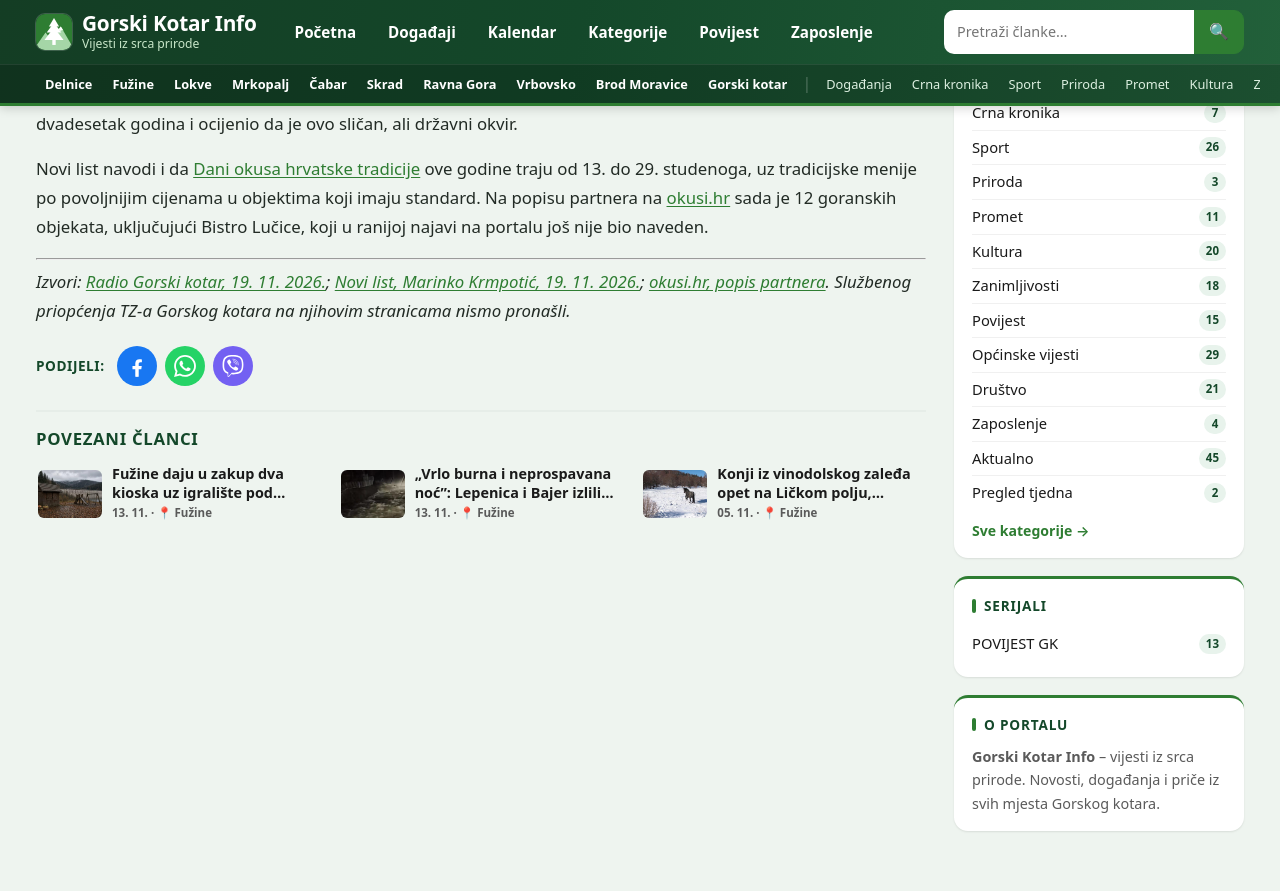
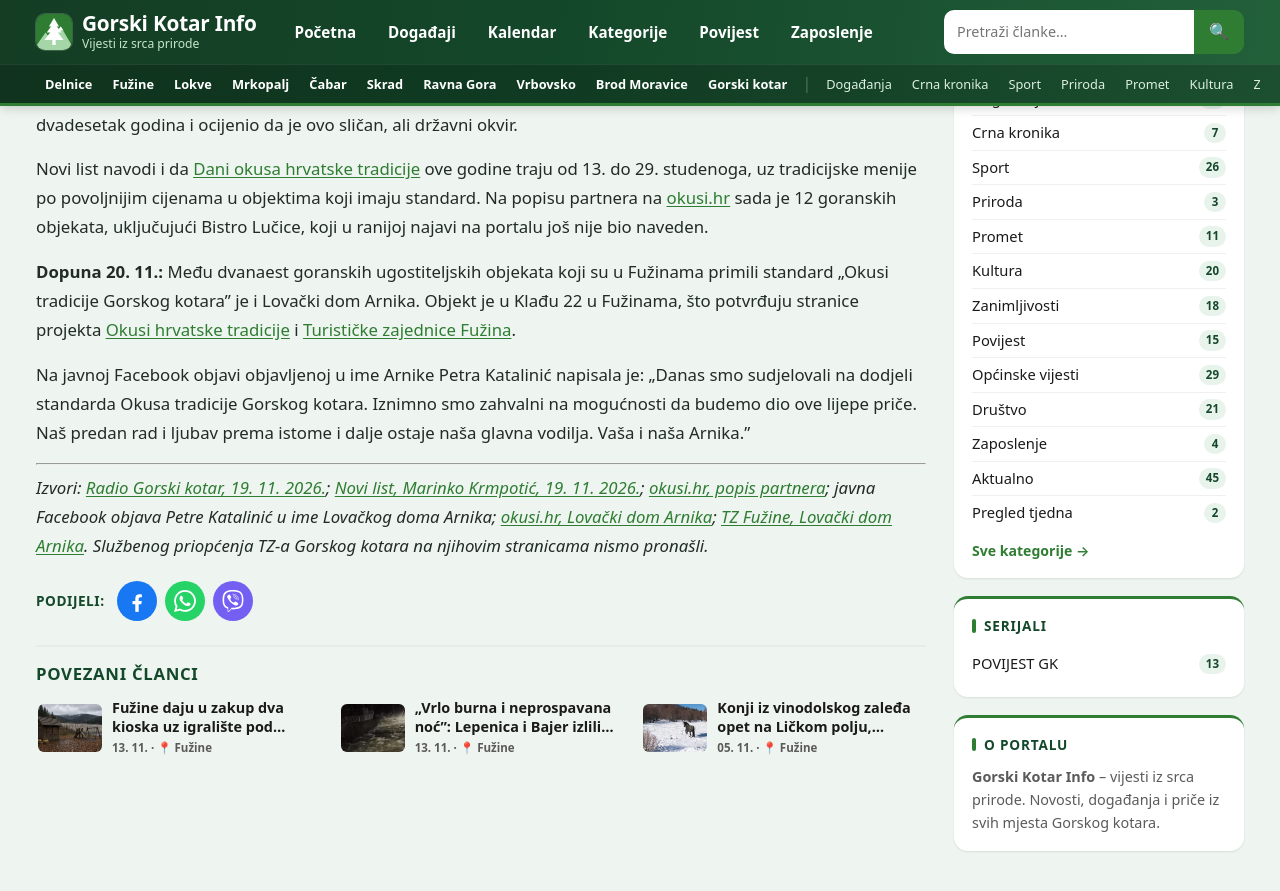
Before and after one commit to MojGK/gorski-kotar.info, a Jekyll site: the page built from _posts/2026-11-20-okusi-tradicije-gorski-kotar-12.md, in a window 1280 px wide and 900 px high, scrolled down 1606 px. Shown: the top 891 px of the window. Built offline with Jekyll 4.4.1, drawn with Linux system fonts in a browser that asks for light colours; some of the changed text lies outside the part shown.

Commit message:
Dopuna: Lovački dom Arnika zahvalio na standardu Okusi tradicije

```diff
--- a/_posts/2026-11-20-okusi-tradicije-gorski-kotar-12.md
+++ b/_posts/2026-11-20-okusi-tradicije-gorski-kotar-12.md
@@ -2,6 +2,7 @@
 layout: post
 title: "Dvanaest goranskih ugostiteljskih objekata u Fužinama primilo standard „Okusi tradicije Gorskog kotara”"
 date: 2026-11-20 18:58:00 +0100
+azurirano: 2026-11-20 21:54:00 +0100
 location: Fužine
 type: Aktualno
 categories: [Fužine, Gorski kotar, Aktualno]
@@ -23,6 +24,10 @@ Direktor TZ-a Gorskog kotara Petar Hrg, prema Novom listu, kazao je da ga raduje
 
 Novi list navodi i da [Dani okusa hrvatske tradicije]({{ '/dani-okusa-gorskog-kotara/' | relative_url }}) ove godine traju od 13. do 29. studenoga, uz tradicijske menije po povoljnijim cijenama u objektima koji imaju standard. Na popisu partnera na [okusi.hr](https://www.okusi.hr/okusi-gorskog-kotara/partneri.html) sada je 12 goranskih objekata, uključujući Bistro Lučice, koji u ranijoj najavi na portalu još nije bio naveden.
 
+**Dopuna 20. 11.:** Među dvanaest goranskih ugostiteljskih objekata koji su u Fužinama primili standard „Okusi tradicije Gorskog kotara” je i Lovački dom Arnika. Objekt je u Klađu 22 u Fužinama, što potvrđuju stranice projekta [Okusi hrvatske tradicije](https://www.okusi.hr/okusi-gorskog-kotara/partneri/item/528-lovacki-dom-arnika.html) i [Turističke zajednice Fužina](https://www.tz-fuzine.hr/hr/lovacki_dom_arnika/11/10).
+
+Na javnoj Facebook objavi objavljenoj u ime Arnike Petra Katalinić napisala je: „Danas smo sudjelovali na dodjeli standarda Okusa tradicije Gorskog kotara. Iznimno smo zahvalni na mogućnosti da budemo dio ove lijepe priče. Naš predan rad i ljubav prema istome i dalje ostaje naša glavna vodilja. Vaša i naša Arnika.”
+
 ---
 
-*Izvori: [Radio Gorski kotar, 19. 11. 2026.](https://rgk.hr/12-ugostiteljskih-objekata-s-podrucja-gorskog-kotara-primilo-standard-okusi-hrvatske-tradicije-okusi-tradicije-gorskog-kotara/); [Novi list, Marinko Krmpotić, 19. 11. 2026.](https://www.novilist.hr/rijeka-regija/dvanaest-goranskih-ugostiteljskih-objekata-dobilo-standard-okusi-tradicije-gorskog-kotara/); [okusi.hr, popis partnera](https://www.okusi.hr/okusi-gorskog-kotara/partneri.html). Službenog priopćenja TZ-a Gorskog kotara na njihovim stranicama nismo pronašli.*
+*Izvori: [Radio Gorski kotar, 19. 11. 2026.](https://rgk.hr/12-ugostiteljskih-objekata-s-podrucja-gorskog-kotara-primilo-standard-okusi-hrvatske-tradicije-okusi-tradicije-gorskog-kotara/); [Novi list, Marinko Krmpotić, 19. 11. 2026.](https://www.novilist.hr/rijeka-regija/dvanaest-goranskih-ugostiteljskih-objekata-dobilo-standard-okusi-tradicije-gorskog-kotara/); [okusi.hr, popis partnera](https://www.okusi.hr/okusi-gorskog-kotara/partneri.html); javna Facebook objava Petre Katalinić u ime Lovačkog doma Arnika; [okusi.hr, Lovački dom Arnika](https://www.okusi.hr/okusi-gorskog-kotara/partneri/item/528-lovacki-dom-arnika.html); [TZ Fužine, Lovački dom Arnika](https://www.tz-fuzine.hr/hr/lovacki_dom_arnika/11/10). Službenog priopćenja TZ-a Gorskog kotara na njihovim stranicama nismo pronašli.*
```
